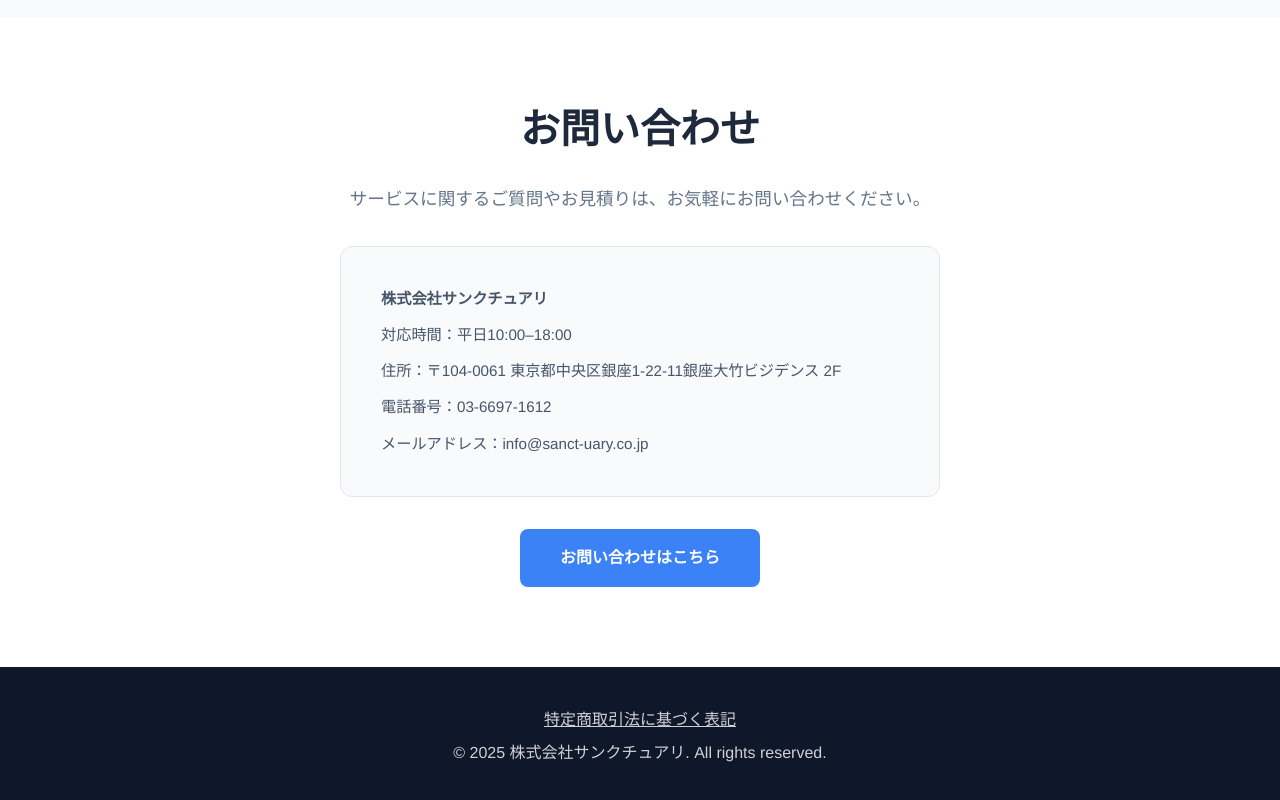
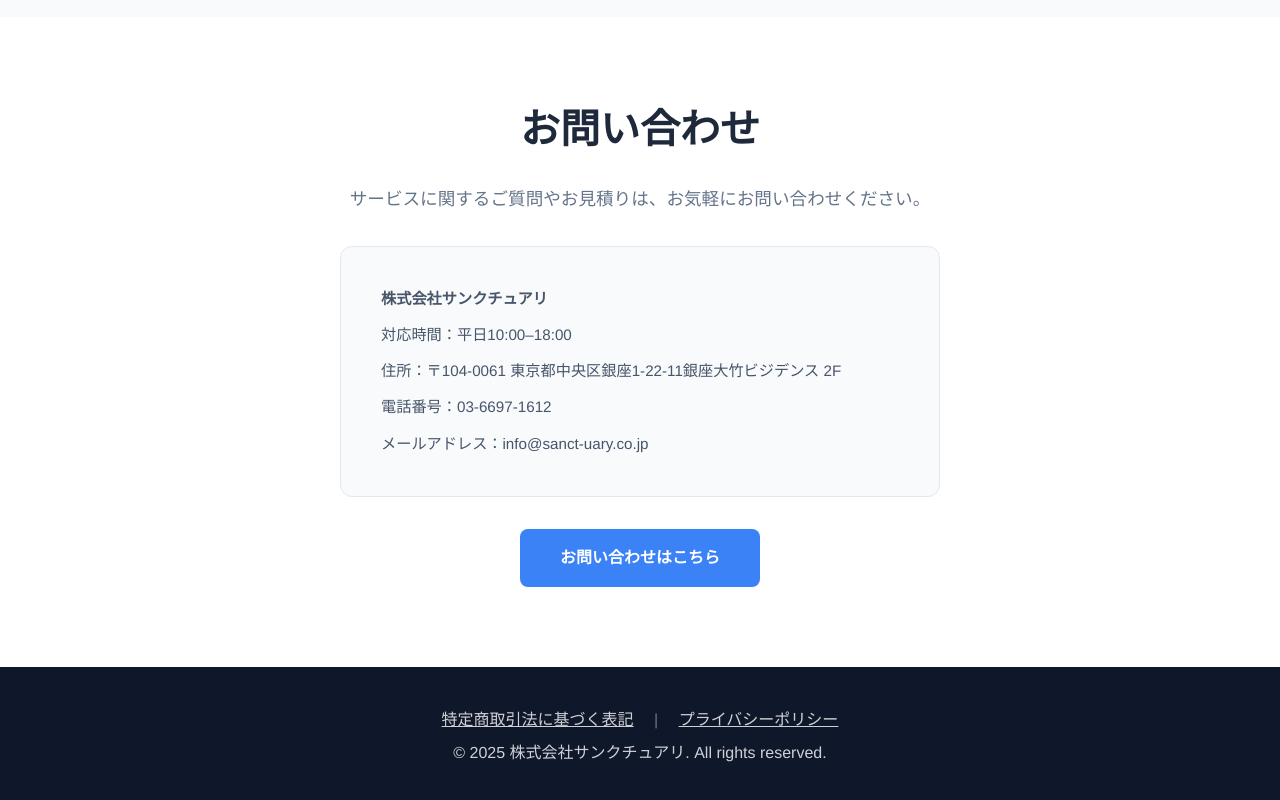
Before and after one commit to sanctuary-group/settlement-lp, a plain HTML site: page index.html in a window 1280 px wide. Shown: the part 2139-2939 px from the top of the page. Drawn offline with Linux system fonts and the light colour scheme.

Commit message:
プライバシーポリシー追加

```diff
--- a/index.html
+++ b/index.html
@@ -160,6 +160,8 @@
       <div class="container">
         <p>
           <a href="https://sanct-uary.co.jp/legal" target="_blank" style="color: white; text-decoration: underline;">特定商取引法に基づく表記</a>
+          <span style="margin: 0 1rem; opacity: 0.5;">|</span>
+          <a href="https://sanct-uary.co.jp/privacy" target="_blank" style="color: white; text-decoration: underline;">プライバシーポリシー</a>
         </p>
         <p>&copy; 2025 株式会社サンクチュアリ. All rights reserved.</p>
       </div>
```
